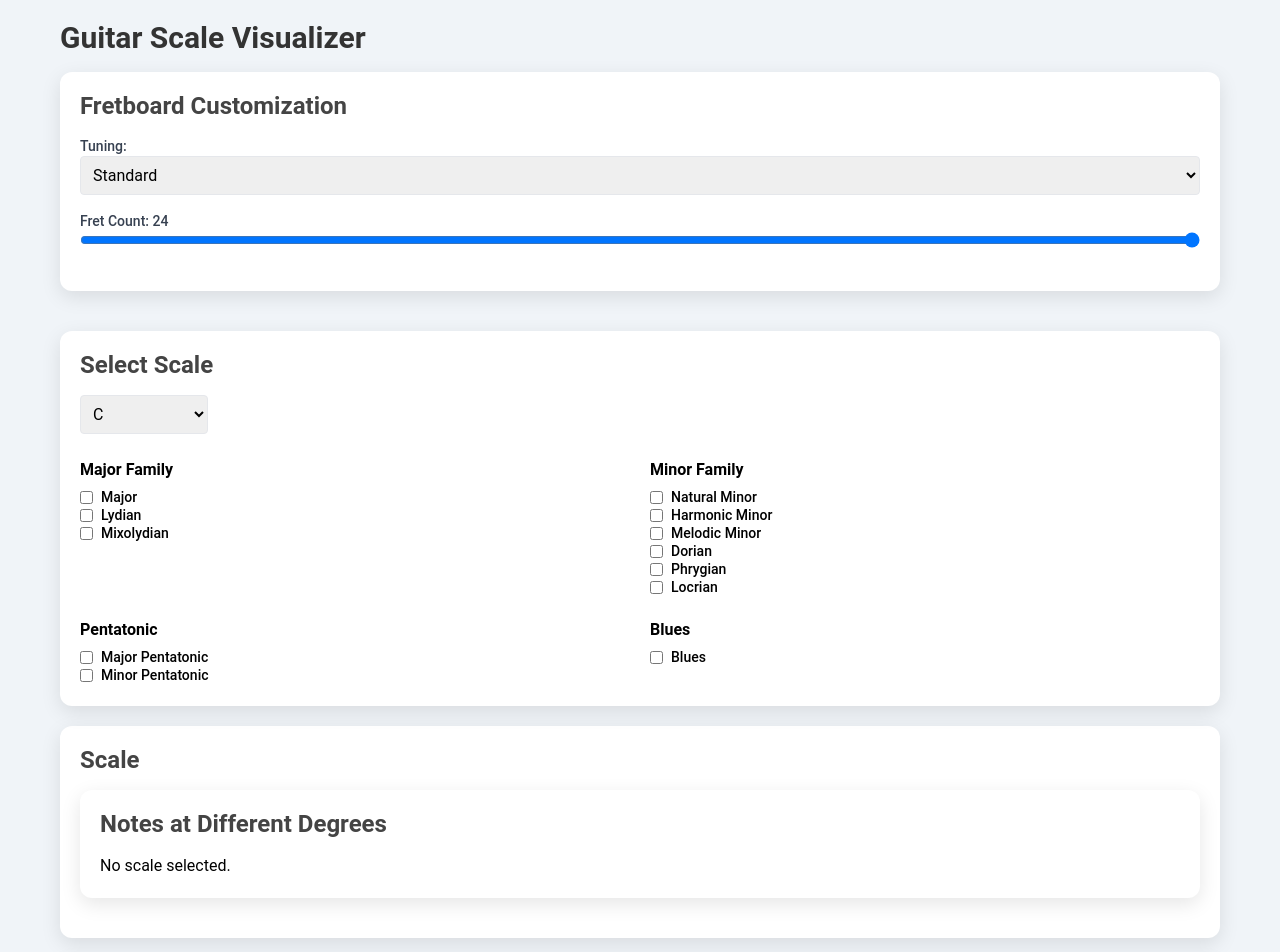
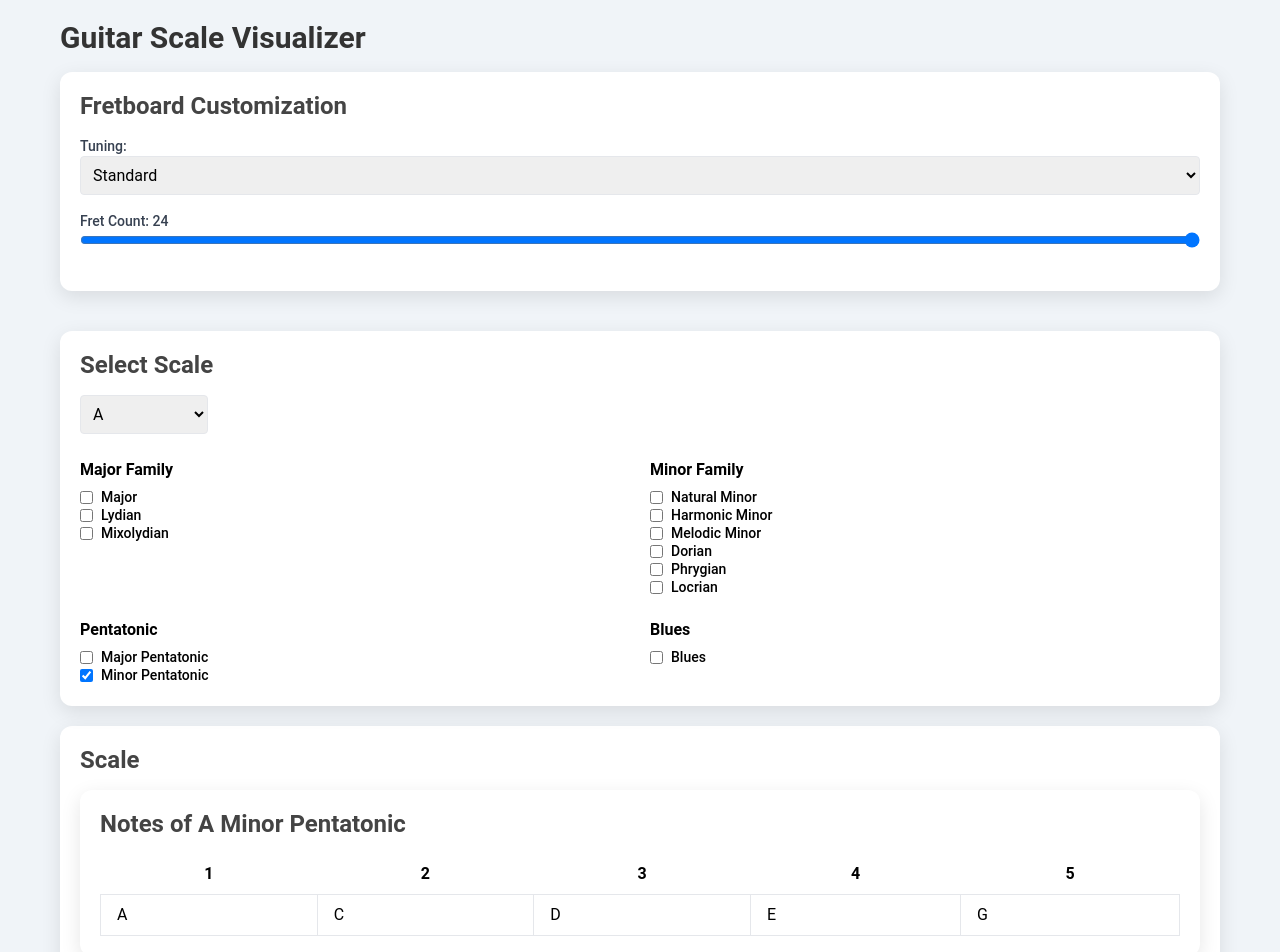
Before and after one commit to humandotlearning/guitar_visualiser, a React (Create React App) app: page / in a window 1280 px wide. Shown: the top 952 px of the page. Built offline with nearby package versions, Linux system fonts and the light colour scheme.

Commit message:
+ set default key and scale

```diff
--- a/src/App.css
+++ b/src/App.css
@@ -1,4 +1,3 @@
-/* Updated App.css */
 .App {
   text-align: center;
   font-family: 'Roboto', sans-serif;
--- a/src/App.js
+++ b/src/App.js
@@ -9,8 +9,13 @@ import ScaleNotes from './components/ScaleNotes';
 import './App.css';
 
 const App = () => {
-  const [rootNote, setRootNote] = useState('C');
-  const [selectedScale, setSelectedScale] = useState(null);
+
+  const defaultRootNote = 'A';
+  const defaultSelectedScale = { category: 'Pentatonic', name: 'Minor Pentatonic' };
+
+
+  const [rootNote, setRootNote] = useState(defaultRootNote);
+  const [selectedScale, setSelectedScale] = useState(defaultSelectedScale);
   const [showScaleDegrees, setShowScaleDegrees] = useState(false);
   const [tuning, setTuning] = useState(['E', 'B', 'G', 'D', 'A', 'E']);
   const [fretCount, setFretCount] = useState(24);
```
